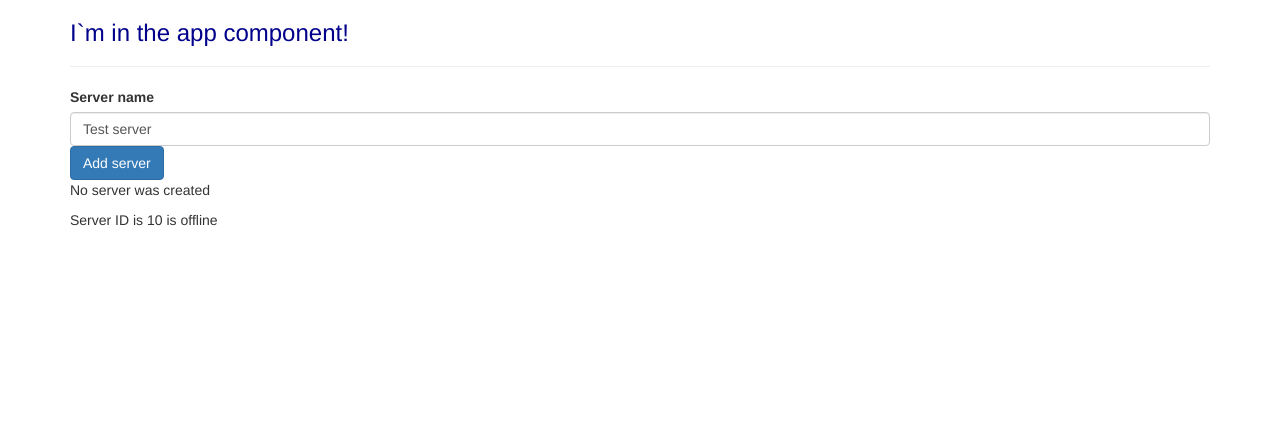
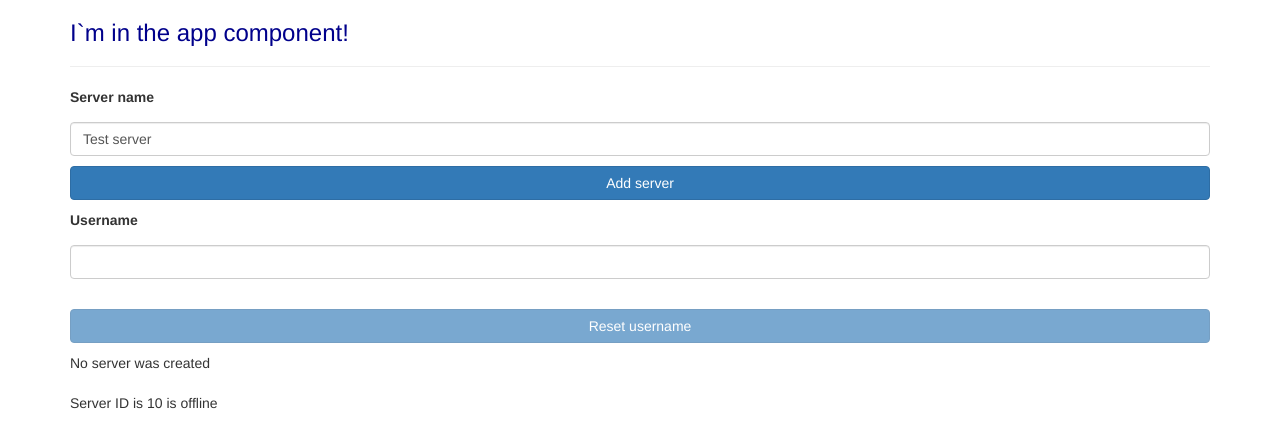
Before and after one commit to IskraKate/Angular_study, an Angular app in the folder 04_data_binding/: page / in a window 1280 px wide. Shown: the top 448 px of the page. Built offline with nearby package versions, Linux system fonts and the light colour scheme.

Commit message:
add username and reset for username

```diff
--- a/04_data_binding/src/app/servers/servers.component.css
+++ b/04_data_binding/src/app/servers/servers.component.css
@@ -0,0 +1,5 @@
+.vertical-flex {
+  display: flex;
+  flex-direction: column;
+  gap: 1rem;
+}
--- a/04_data_binding/src/app/servers/servers.component.html
+++ b/04_data_binding/src/app/servers/servers.component.html
@@ -1,7 +1,7 @@
+<div class="vertical-flex">
   <label>Server name</label>
   <!-- <input type="text" class="form-control" (input)="onUpdateServerName($event)" /> -->
   <input type="text" class="form-control" [(ngModel)]="serverName" />
-<!-- <p>{{ serverName }}</p> -->
   <button
     class="btn btn-primary"
     [disabled]="!allowNewServer"
@@ -9,5 +9,16 @@
   >
     Add server
   </button>
+  <label>Username</label>
+  <input type="text" class="form-control" [(ngModel)]="userName" />
+  <p>{{ userName }}</p>
+  <button
+    class="btn btn-primary"
+    [disabled]="!userName"
+    (click)="onResetUserName()"
+  >
+    Reset username
+  </button>
   <p>{{ serverCreationStatus }}</p>
   <app-server></app-server>
+</div>
--- a/04_data_binding/src/app/servers/servers.component.ts
+++ b/04_data_binding/src/app/servers/servers.component.ts
@@ -9,6 +9,7 @@
   allowNewServer: boolean = false;
   serverCreationStatus: string = 'No server was created';
   serverName = 'Test server';
+  userName = '';
 
   constructor() {
     setTimeout(() => {
@@ -26,4 +27,8 @@
   onUpdateServerName(event: KeyboardEvent): void {
     this.serverName = (event.target as HTMLInputElement).value;
   }
+
+  onResetUserName(): void {
+    this.userName = '';
+  }
 }
```
Lines whose indentation alone changed are shown as unchanged.
